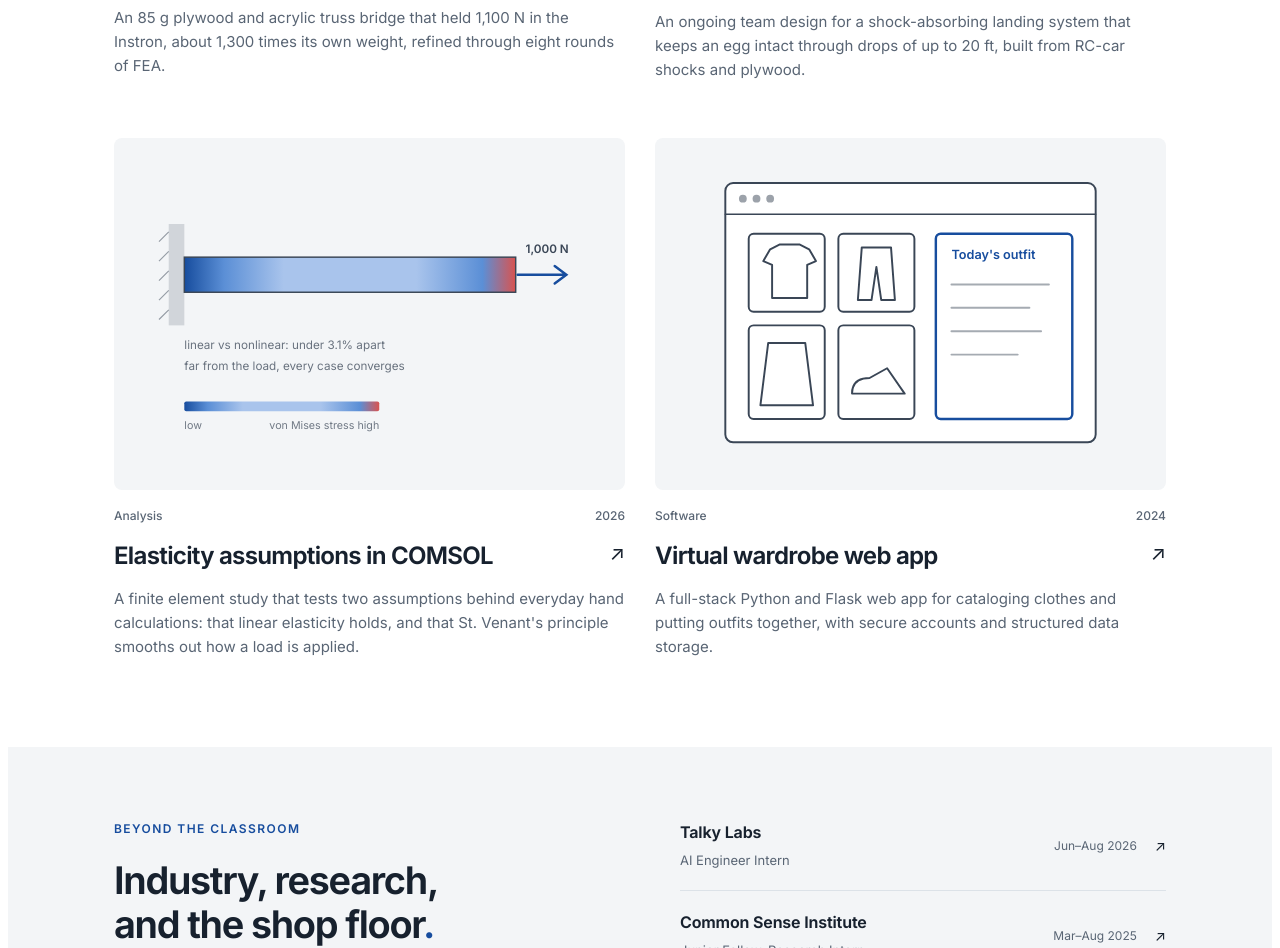
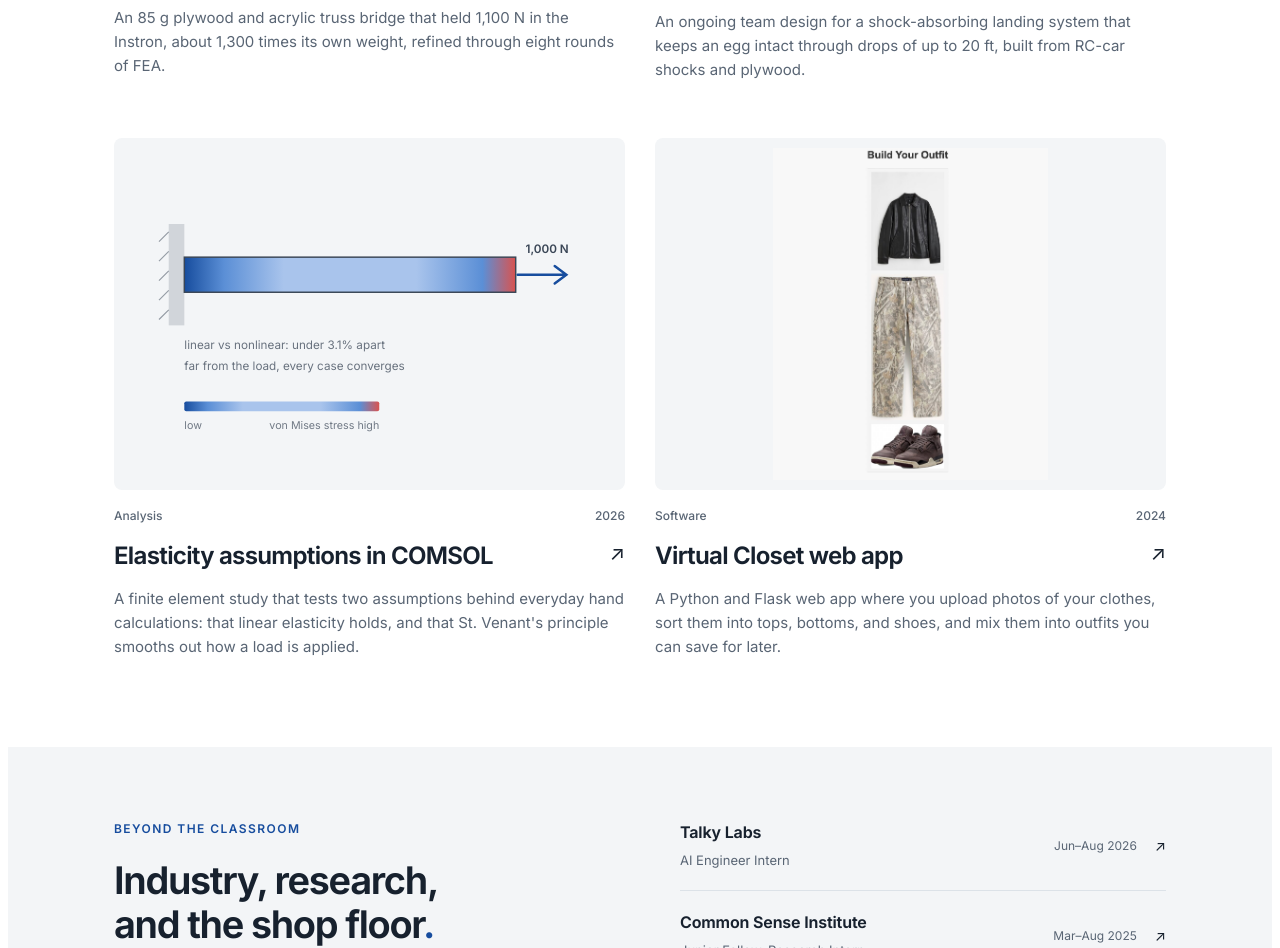
Before and after one commit to alexmiramontesss/portfolio, a plain HTML site: page index.html in a window 1280 px wide. Shown: the part 1900-2848 px from the top of the page. Drawn offline with Linux system fonts and the light colour scheme.

Commit message:
Add files via upload

```diff
--- a/index.html
+++ b/index.html
@@ -225,6 +225,18 @@ h1, h2, h3 { margin: 0; font-weight: 650; text-wrap: balance; color: var(--ink);
 .photo:hover .media { box-shadow: inset 0 0 0 1px var(--line); }
 .photo span { font-size: 12px; font-style: italic; color: var(--muted); line-height: 1.5; }
 
+/* ---------- Video ---------- */
+.video { padding-block: 56px 8px; display: grid; gap: 20px; }
+.vcard { display: grid; gap: 10px; max-width: 520px; }
+.vthumb { aspect-ratio: 16 / 9; border-radius: var(--radius); background: var(--ink); display: grid; place-items: center; position: relative; overflow: hidden; }
+.vthumb .play { width: 68px; height: 48px; border-radius: 12px; background: #e62117; display: grid; place-items: center; }
+.vthumb .play::after { content: ""; border-left: 18px solid #ffffff; border-top: 11px solid transparent; border-bottom: 11px solid transparent; margin-left: 4px; }
+.vthumb .tag { position: absolute; left: 14px; bottom: 12px; font-size: 11px; font-weight: 600; color: #ffffff; opacity: .85; }
+.vcard:hover .vthumb { background: var(--blue); }
+.vrow { display: flex; justify-content: space-between; gap: 12px; font-size: 13px; }
+.vrow b { font-weight: 600; }
+.vrow span { color: var(--muted); font-size: 12px; }
+
 /* ---------- Lightbox ---------- */
 .lightbox { position: fixed; inset: 0; z-index: 50; background: rgba(15, 20, 28, 0.92); display: grid; grid-template-rows: auto 1fr auto; padding: calc(env(safe-area-inset-top, 0px) + 14px) max(16px, env(safe-area-inset-right, 0px)) calc(env(safe-area-inset-bottom, 0px) + 18px) max(16px, env(safe-area-inset-left, 0px)); color: var(--white); }
 .lb-top { display: flex; justify-content: flex-end; gap: 10px; }
@@ -425,9 +437,12 @@ const PROJECTS = [
       ["robot-clamp.jpg", "The clamp with silicone inserts and its servo housing."],
       ["robot-exploded-cad.jpg", "Exploded SolidWorks view of the drivetrain, arm, and clamp."],
       ["robot-drawing-claw.jpg", "Dimensioned drawing of the claw."],
+      ["robot-drawing-clamp-case.jpg", "Dimensioned drawing of the clamp servo case."],
+      ["robot-drawing-arm-linkage.jpg", "Dimensioned drawing of an arm linkage."],
       ["robot-fbd-ramp.jpg", "Free-body diagram on the ramp, with the SolidWorks center of mass."],
       ["robot-fbd-flat.jpg", "Free-body diagram on flat ground."],
       ["robot-calcs.jpg", "Torque and clamp-force calculations."],
+      ["robot-calcs-2.jpg", "Grabber speed and arm gear-ratio calculations."],
       ["robot-pugh-matrix.jpg", "Weighted Pugh matrix comparing the three concepts."],
       ["robot-sketch-tank.jpg", "Concept sketch of the slanted tank chassis."],
       ["robot-sketch-bucket.jpg", "Concept sketch of the front-bucket design."]
@@ -466,7 +481,9 @@ const PROJECTS = [
     photos: [
       ["drip-team-fair.jpg", "Our team at the ES 50 design fair. Each cup is a test solution labeled with the note it plays."],
       ["drip-schematic.jpg", "Full circuit schematic."],
-      ["drip-block-diagram.jpg", "Block diagram from liquid sample to LCD, LEDs, and buzzer."]
+      ["drip-block-diagram.jpg", "Block diagram from liquid sample to LCD, LEDs, and buzzer."],
+      ["drip-code-1.jpg", "Arduino code, part 1: averaging, band mapping, and resistance calculation."],
+      ["drip-code-2.jpg", "Arduino code, part 2: LEDs, note labels, buzzer, and LCD output."]
     ]
   },
   {
@@ -553,23 +570,40 @@ const PROJECTS = [
     photos: []
   },
   {
-    id: "virtual-wardrobe", title: "Virtual wardrobe web app", category: "Software", year: "2024", date: "Fall 2024",
-    course: "CS50 · Introduction to Computer Science", draw: "wardrobe",
-    coverCaption: "Users catalog clothing items and assemble them into outfits.",
-    summary: "A full-stack Python and Flask web app for cataloging clothes and putting outfits together, with secure accounts and structured data storage.",
+    id: "virtual-closet", title: "Virtual Closet web app", category: "Software", year: "2024", date: "Fall 2024",
+    course: "CS50 · Introduction to Computer Science",
+    cover: "closet-outfit-builder.jpg", coverAlt: "The outfit builder page, showing a jacket, camo pants, and sneakers stacked into one outfit.",
+    coverCaption: "The outfit builder: cycle through your own tops, bottoms, and shoes, or hit random.",
+    video: { url: "https://www.youtube.com/watch?v=Mn1xGVoMCi0", title: "Virtual Closet demo" },
+    summary: "A Python and Flask web app where you upload photos of your clothes, sort them into tops, bottoms, and shoes, and mix them into outfits you can save for later.",
     role: "Independent final project.",
-    status: "Complete.",
-    stats: [],
-    tools: "Python, Flask, SQL, HTML and CSS, User authentication",
+    status: "Complete. Presented December 8, 2024.",
+    stats: [["11", "Flask routes, from login to outfit saving"], ["3", "clothing categories: tops, bottoms, shoes"], ["≈1,300", "lines of Python, HTML, CSS, and JavaScript"]],
+    tools: "Python, Flask, Jinja templates, HTML and CSS, JavaScript, Sessions, File uploads",
     sections: [
       ["The idea", [
-        "A place to keep track of the clothes you own and plan outfits without digging through a closet."
+        "Most mornings the problem isn't owning clothes, it's seeing what goes together. Virtual Closet puts your wardrobe on screen so you can organize it, try combinations, and keep the outfits that work."
       ]],
-      ["How it works", [
-        "Users create an account and log in securely, add clothing items, and assemble them into outfits. The app is built in Python with Flask, with a database behind it that stores each user's items and outfits."
+      ["What it does", [
+        "<strong>Accounts.</strong> Users register, log in, and log out, and each person's closet is kept separate.",
+        "<strong>Clothing upload.</strong> Upload a photo, file it under tops, bottoms, or shoes, and optionally give it a custom name so it's easy to find.",
+        "<strong>Outfit builder.</strong> Cycle through your tops, bottoms, and shoes to see them stacked as one outfit. A random button shuffles all three for ideas.",
+        "<strong>Saved outfits.</strong> Name an outfit and save it, then come back to it later or delete it.",
+        "<strong>Closet management.</strong> Remove items you no longer own from the tops, bottoms, and shoes pages."
+      ]],
+      ["How it's built", [
+        "The back end is a Flask app with 11 routes. Each route checks the user's session before showing their closet. Uploaded images are saved into a folder per user and per category, so listing a category is just reading that folder. Pages are rendered with Jinja templates, and a small amount of JavaScript drives the cycling and random buttons in the outfit builder."
+      ]],
+      ["What I'd change", [
+        "To keep the scope manageable for the class, accounts and saved outfits live in memory, so they reset when the server restarts, and passwords are stored as entered. A next version would move users and outfits into a SQLite database and hash passwords with Werkzeug's built-in tools. I'd also like to add the features from my original plan: automatic clothing tagging with an image-recognition API and weather-based outfit suggestions."
       ]]
     ],
-    photos: []
+    photos: [
+      ["closet-outfit-builder.jpg", "Outfit builder with a top, bottom, and shoes selected."],
+      ["closet-saved-outfits.jpg", "Saved outfits, each with its own name and a delete button."],
+      ["closet-upload.jpg", "Upload page: choose a photo, pick a category, and add an optional name."],
+      ["closet-login.jpg", "Login page with session messages."]
+    ]
   }
 ];
 
@@ -693,7 +727,7 @@ function viewProject(p) {
   const idx = PROJECTS.indexOf(p);
   const next = PROJECTS[(idx + 1) % PROJECTS.length];
   const hasPhotos = p.photos.length > 0;
-  const jumps = `<button type="button" data-jump="sec-0">Read the project ↓</button>` + (hasPhotos ? `<button type="button" data-jump="photos">View photos ↓</button>` : "");
+  const jumps = `<button type="button" data-jump="sec-0">Read the project ↓</button>` + (p.video ? `<button type="button" data-jump="video">Watch video ↓</button>` : "") + (hasPhotos ? `<button type="button" data-jump="photos">View photos ↓</button>` : "");
   return `
   <div class="wrap">
     <div class="crumb"><a href="#projects">All projects</a><span>/</span>${esc(p.title)}</div>
@@ -713,6 +747,9 @@ function viewProject(p) {
       <figure class="lead-fig">${media(p, "lead")}<figcaption>${esc(p.coverCaption || "")}</figcaption></figure>
     </div>
     ${p.stats.length ? `<div class="stats">${p.stats.map(s => `<div class="stat"><b>${esc(s[0])}</b><span>${esc(s[1])}</span></div>`).join("")}</div>` : ""}
+    ${p.video ? `<section class="video" id="video"><div><p class="eyebrow">Project video</p></div>
+      <a class="vcard" href="${p.video.url}" target="_blank" rel="noopener"><div class="vthumb"><span class="play" aria-hidden="true"></span><span class="tag">YouTube</span></div>
+      <div class="vrow"><b>${esc(p.video.title)}</b><span>Watch on YouTube ↗</span></div></a></section>` : ""}
     <div class="p-body">
       <aside class="side">
         <div><p class="label">In this project</p><nav class="toc" aria-label="In this project">${p.sections.map((s, i) => `<button type="button" data-jump="sec-${i}">${esc(s[0])}</button>`).join("")}${hasPhotos ? `<button type="button" data-jump="photos">Photos & drawings</button>` : ""}</nav></div>
```
Also changed, not shown: assets/projects/closet-login.jpg (added), assets/projects/closet-outfit-builder.jpg (added), assets/projects/closet-saved-outfits.jpg (added), assets/projects/closet-upload.jpg (added), assets/projects/drip-code-1.jpg (added), assets/projects/drip-code-2.jpg (added), assets/projects/robot-calcs-2.jpg (added), assets/projects/robot-drawing-arm-linkage.jpg (added), assets/projects/robot-drawing-clamp-case.jpg (added).
